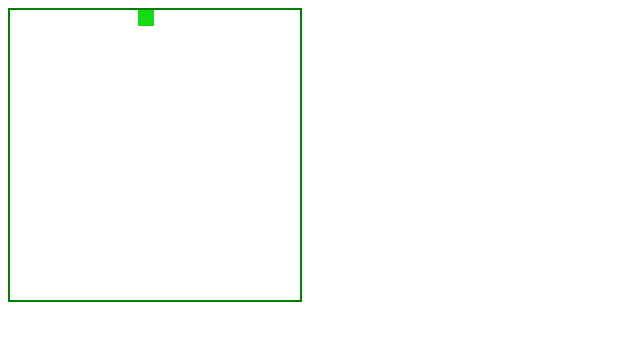
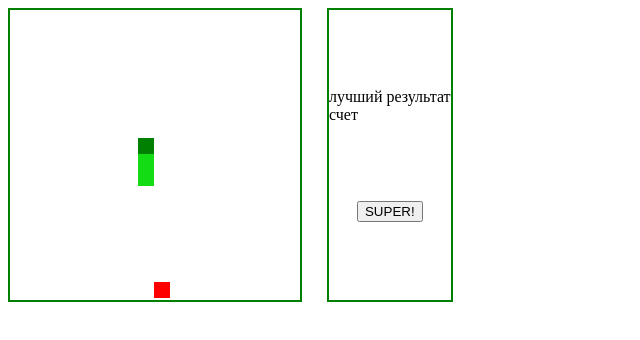
Before and after one commit to Balaberd/snake, a plain HTML site: page index.html in a window 1280 px wide. Shown: the whole page, without its empty margins (0-640 px from the left). Drawn offline with Linux system fonts and the light colour scheme.

Commit message:
управл. изменено,начато условие поражение и проч корект

```diff
--- a/index.html
+++ b/index.html
@@ -1,54 +1,3 @@
-<!-----------------------
-
-
-/*
-игровое поле:
-  канвас
-  квадрат 18 ячеек
-  1 ячейка = 16px
-  поле 18ячеек по 16px = 288px + сделать границы +2px = 290
-
-
-переменные:
-  скорость змейки
-  размер змейки
-  массив с кооридантами каждого эл-та змейки
-  координаты ягоды (!= координатам змейки)
-  направление движения змейки
-
-ф-я  змейки:
-  движение:
-  - анимация повторяется каждую 1 сек
-  - устанавливается направление движения (вверх по-умолчанию)
-  - отрисовать голову на 1 ячейку вперед в сторону движения
-  - стереть голову (голова должна быть выделена)
-  - каждый предыдущий элемент меняет координату на координату впереди стоящего
-  - последний элемент змейки стирается (если змейка съедает фрукт не стирается)
-
-  ягодка:
-  - если змейка съедает ягоду, хвост не стирается => змейка увеличивается
-
-  смена направления движения:
-  - запрет на движение в противоположную сторону от текущего направления
-  - меняется смена направления движения только головы, тело отрисовывается следом
-
-  увеличение:
-  - происходит через отмену стирания
-
-  поражение:
-  - если голова змейки оказывается на любой из координате своего тела(кроме головы)
-
-
- фрукт:
-  1. сгенерировать на рандомном поле фрукт (любое поле кроме тела змейки)
-  2. если координата фрукта = координате головы фрукта(записать в ф-ю змейки):
-      1.1 стереть фрукт
-      1.2 исполнить п. 1
-
-
-------------------------------------->
-
-
 <!DOCTYPE html>
 <html lang="en">
 <head>
@@ -60,12 +9,19 @@
 </head>
 <body>
 
-    <canvas id="canvas" width="290" height="290"></canvas>
+  <canvas id="canvas" width="290" height="290"></canvas>
 
+  <section>
+    <div class="score">
+      <div class="score__max">лучший результат</div>
+      <div class="score__now">счет</div>
+    </div>
+
+    <button type="button" class="super-button">SUPER!</button>
+
+  </section>
 
     <script src="script.js"></script>
-
-
 </body>
 
 
--- a/main.css
+++ b/main.css
@@ -1,3 +1,14 @@
 #canvas {
     border: 2px solid green;
 }
+body {
+    display: flex;
+}
+section {
+    border: 2px solid green;
+    margin-left: 25px;
+    display: flex;
+    flex-direction: column;
+    justify-content: space-evenly;
+    align-items: center;
+}
--- a/script.js
+++ b/script.js
@@ -1,45 +1,87 @@
 let canvas = document.getElementById("canvas");
 let context = canvas.getContext("2d");
-
-//направления для изменения анимации и переменная для текущего направления
+//направления движения и текущее направление
 let topStep = [0, -16];
 let rightStep = [16, 0];
 let bottomStep = [0, 16];
 let leftStep = [-16, 0];
 let currentDirection = topStep;
+let speed = 1000;
 
+/* текст на канвасе
+    context.fillStyle = "black";
+    context.font = 'bold 35px sans-serif';
+    context.strokeText("Вы проиграли", 15, 100);
+*/
 
 let snake = {
-
-  //координаты тела змейки
+  //положение тела змейки
   bodyPosition: [[128,128],[128,144],[128,160]],
-
-  //ф-я отрисовки змейки
+  //отрисовка змейки
   paintSnake() {
-    for(let i = 0; i < this.bodyPosition.length; i++) {
-      context.fillStyle = "#13dc15";
-      if(i == 0) context.fillStyle = 'green';
-      //добавить break если голова змейки на координате ягодки
-      context.fillRect((this.bodyPosition[i][0]), (this.bodyPosition[i][1]), 16, 16);
+   for(let i = 0; i < this.bodyPosition.length; i++) {
+     context.fillStyle = "#13dc15";
+     if(i == 0) context.fillStyle = 'green';
+     context.fillRect((this.bodyPosition[i][0]), (this.bodyPosition[i][1]), 16, 16);
     };
   },
-
-  //ф-я движения:
-  animate() {
-    //обновить координаты головы
+  //удалние змейки
+  clearSnake() {
+      for(let i = 0; i < this.bodyPosition.length; i++) {
+        context.clearRect((this.bodyPosition[i][0]), (this.bodyPosition[i][1]), 16, 16);
+      };
+  },
+  //обновление тела змейки
+  refreshSnakeBodyPosition() {
     let newHeadPosition = [snake.bodyPosition[0][0] + currentDirection[0], snake.bodyPosition[0][1] + currentDirection[1]];
-    snake.bodyPosition.unshift(newHeadPosition);
-    snake.bodyPosition.pop();
-    context.clearRect(0, 0, canvas.width, canvas.height);
+      snake.bodyPosition.unshift(newHeadPosition);
+      if((berry.berryPosition[0] != snake.bodyPosition[0][0]) || (berry.berryPosition[1] != snake.bodyPosition[0][1])) snake.bodyPosition.pop();
+      if((berry.berryPosition[0] == snake.bodyPosition[0][0]) && (berry.berryPosition[1] == snake.bodyPosition[0][1])) berry.paintBerry();
+  },
+  //проверка на поражение
+  check() {
+    for(let i = 1; i < snake.bodyPosition.length; i++) {
+      //пересечение с телом (кроме головы)
+      if((snake.bodyPosition[0][0] == snake.bodyPosition[i][0]) && (snake.bodyPosition[0][1] == snake.bodyPosition[i][1])) console.log('LOSE');
+    };
+    //пересечение с полем
+    if((snake.bodyPosition[0][0] < 0) || (snake.bodyPosition[0][1] < 0)) console.log('LOSE');
+    if((snake.bodyPosition[0][0] > 272) || (snake.bodyPosition[0][1] > 272)) console.log('LOSE');
+  },
+  //ф-я анимации
+  animation() {
+    snake.clearSnake();
+    snake.refreshSnakeBodyPosition();
+    snake.check();
     snake.paintSnake();
+    console.log('голова ' + snake.bodyPosition[0] + " berry " + berry.berryPosition);
+  },
+};
+let berry = {
+  berryPosition: [],
+  //обновление положения ягодки
+  refreshBerryPosition() {
+    berry.berryPosition.length = 0;
+    berry.berryPosition.push(Math.floor(Math.random() * 18) * 16);
+    berry.berryPosition.push(Math.floor(Math.random() * 18) * 16);
+    for(let i=0; i < berry.berryPosition.length; i++) {
+      if((snake.bodyPosition[i][0] == berry.berryPosition[0]) && (snake.bodyPosition[i][1] == berry.berryPosition[1])) {
+        berryPosition.length = 0;
+        return berry.refreshBerryPosition();
+      }
+    };
+  },
+  //отрисовка ягодки
+  paintBerry() {
+    berry.refreshBerryPosition();
+    context.fillStyle = 'red';
+    context.fillRect(berry.berryPosition[0], berry.berryPosition[1], 16, 16);
   },
 
-  //изменение навигации
+};
 
-}
-//прослушать кнопку изменить направление
+//управление - прослушать кнопку изменить направление
 document.addEventListener('keydown', (event) => {
-  let keyName = event.key;
   if(event.key == 'ArrowUp' && currentDirection != bottomStep) currentDirection = topStep;
   if(event.key == 'ArrowRight' && currentDirection != leftStep) currentDirection = rightStep;
   if(event.key == 'ArrowDown' && currentDirection != topStep) currentDirection = bottomStep;
@@ -47,4 +89,32 @@ document.addEventListener('keydown', (event) => {
 });
 
 snake.paintSnake();
-setInterval(snake.animate, 500);
+berry.paintBerry();
+
+
+
+//сделать адаптивную кнопку Старт => пауза
+
+let superButton = document.querySelector('.super-button');
+superButton.addEventListener('click', startPlay);
+
+let play;
+
+//ф-я старт
+//изменить ф-ю кноки на ф-ю пауза
+//изменить текст кноки на старт
+function startPlay() {
+  play = setInterval(snake.animation, 1000);
+  superButton.removeEventListener('click', startPlay);
+  superButton.addEventListener('click', pausePlay);
+  superButton.innerHTML = 'ПАУЗА'
+};
+
+
+//ф-я пауза / обратно старту
+function pausePlay() {
+  clearInterval(play);
+  superButton.removeEventListener('click', pausePlay);
+  superButton.addEventListener('click', startPlay);
+  superButton.innerHTML = 'СТАРТ'
+}
```
